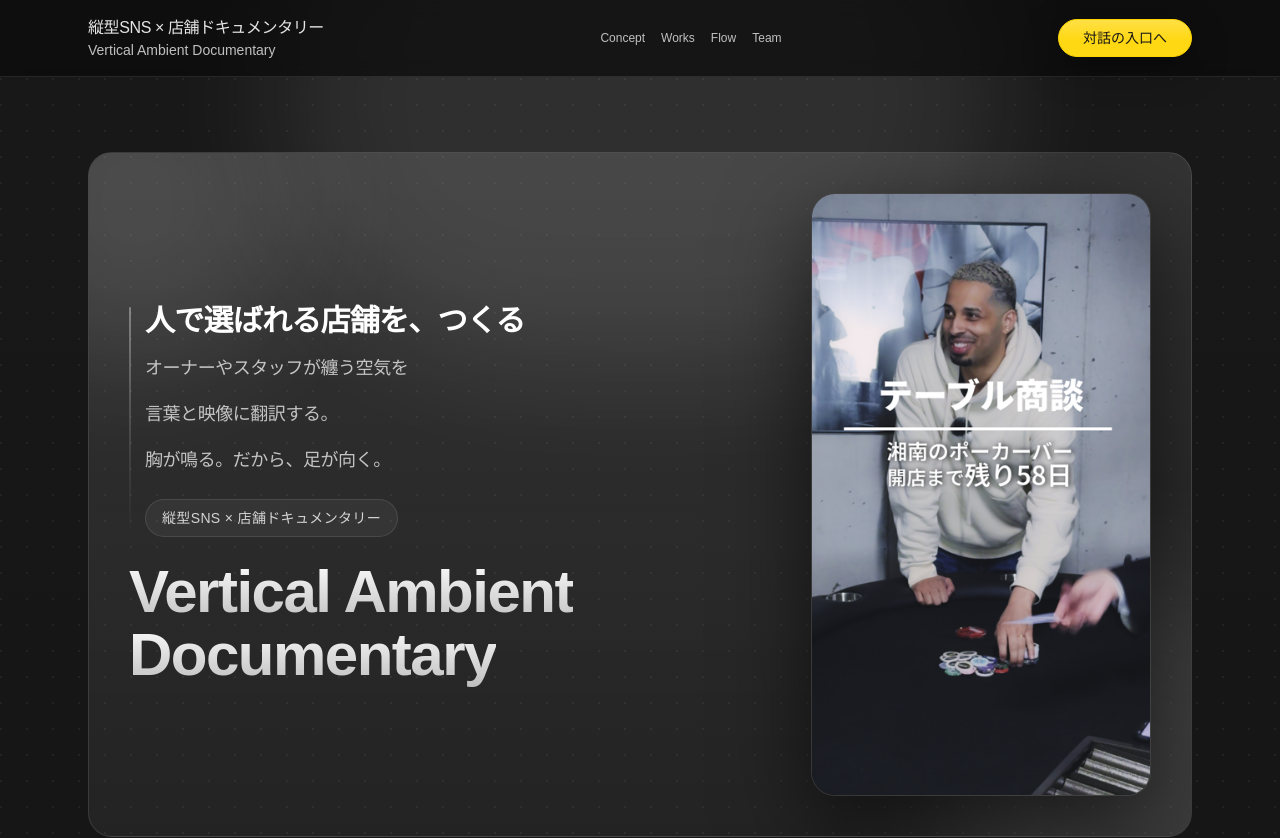
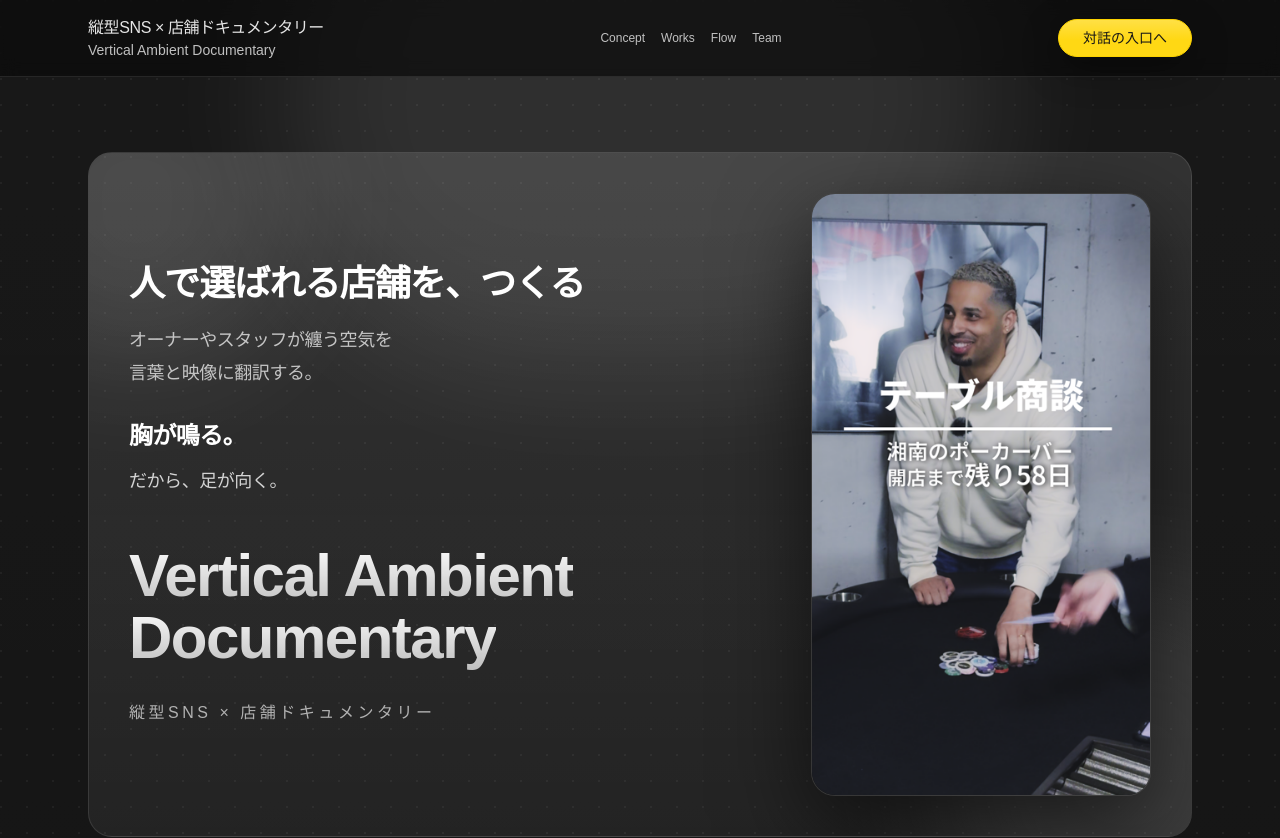
Before and after one commit to naturalpeopleinfo-blip/ambient-doc-clean, a Next.js app: page / in a window 1280 px wide. Shown: the top 838 px of the page. Built offline with nearby package versions, Linux system fonts and the light colour scheme.

Commit message:
Refine hero typography and remove decorative lines

```diff
--- a/src/app/page.tsx
+++ b/src/app/page.tsx
@@ -590,22 +590,6 @@ export default function Home() {
         body {
           overscroll-behavior-x: none;
         }
-        .quote-bar {
-          position: relative;
-        }
-        .quote-bar:before {
-          content: "";
-          position: absolute;
-          left: -12px;
-          top: 2px;
-          bottom: 2px;
-          width: 2px;
-          background: linear-gradient(
-            to bottom,
-            rgba(255, 255, 255, 0.55),
-            rgba(255, 255, 255, 0.08)
-          );
-        }
         @keyframes fadeUp {
           from {
             opacity: 0;
@@ -677,43 +661,61 @@ export default function Home() {
             <div className="relative grid gap-10 lg:grid-cols-[1.2fr_0.8fr] lg:items-center">
               <div className="space-y-6">
                 <div className="space-y-4">
-                  <div className="relative pl-4">
-                    <span
-                      aria-hidden="true"
-                      className="absolute left-0 top-1 bottom-1 w-[2px] rounded-full bg-gradient-to-b from-white/35 via-white/15 to-transparent"
-                    />
-                    <div className="space-y-3 sm:space-y-4">
-                      {copy.hero.lines.map((line, i) => (
-                        <p
-                          key={i}
-                          className={
-                            "fade-up whitespace-normal tracking-tight " +
-                            (i === 0
-                              ? "text-2xl sm:text-3xl font-semibold text-white relative leading-[1.18]"
-                              : "text-lg sm:text-lg font-medium text-neutral-300/90 leading-[1.65]")
-                          }
-                          style={{ animationDelay: `${40 + i * 100}ms` }}
-                        >
-                          {i === 0 ? (
-                            <span className="relative inline-block">{line}</span>
-                          ) : (
-                            line
-                          )}
+                  <div className="relative">
+                    <div className="space-y-4 sm:space-y-5">
+                      {/* Main declaration */}
+                      <p
+                        className="fade-up whitespace-normal tracking-tight text-3xl sm:text-4xl font-semibold text-white leading-[1.12]"
+                        style={{ animationDelay: "60ms" }}
+                      >
+                        {copy.hero.lines[0]}
+                      </p>
+
+                      {/* Quiet explanation (two lines) */}
+                      <p
+                        className="fade-up whitespace-pre-line tracking-tight text-base sm:text-lg font-medium text-neutral-300/90 leading-[1.85]"
+                        style={{ animationDelay: "160ms" }}
+                      >
+                        {`${copy.hero.lines[1]}\n${copy.hero.lines[2]}`}
+                      </p>
+
+                      {/* Emotional rise */}
+                      <div className="fade-up pt-3 space-y-4" style={{ animationDelay: "260ms" }}>
+                        {/* Make “胸が鳴る。” feel like a small subheading (no yellow text) */}
+                        <div className="space-y-2">
+                          <p className="text-xl sm:text-2xl font-semibold tracking-tight leading-[1.15] text-white">
+                            {copy.hero.lines[3].split("だから")[0].trim()}
+                          </p>
+                        </div>
+
+                        <p className="text-base sm:text-lg font-medium tracking-tight text-neutral-200/90 leading-[1.7]">
+                          {copy.hero.lines[3].includes("だから")
+                            ? (() => {
+                                const parts = copy.hero.lines[3].split("だから");
+                                const after = (parts[1] ?? "").replace(/^[、。\s]+/, "").trim();
+                                return `だから、${after}`;
+                              })()
+                            : copy.hero.lines[3]}
                         </p>
-                      ))}
-                      <div className="fade-up mt-6" style={{ animationDelay: "340ms" }}>
-                        <span className="inline-flex items-center rounded-full border border-white/10 bg-white/5 px-4 py-2 text-xs sm:text-sm font-medium tracking-wide text-neutral-200/90">
-                          {copy.hero.tagline}
-                        </span>
                       </div>
                     </div>
                   </div>
 
-                  <h1 className="fade-up mt-6 text-4xl sm:text-6xl font-semibold tracking-tight leading-[1.04]" style={{ animationDelay: "320ms" }}>
+                  <h1
+                    className="fade-up mt-10 sm:mt-12 text-4xl sm:text-6xl font-semibold tracking-tight leading-[1.04]"
+                    style={{ animationDelay: "340ms" }}
+                  >
                     <span className="bg-gradient-to-b from-white to-white/70 bg-clip-text text-transparent">
                       {copy.hero.headline}
                     </span>
                   </h1>
+
+                  <p
+                    className="fade-up mt-8 text-sm sm:text-base font-medium tracking-[0.22em] text-neutral-300/80"
+                    style={{ animationDelay: "420ms" }}
+                  >
+                    {copy.hero.tagline}
+                  </p>
                 </div>
               </div>
 
```
